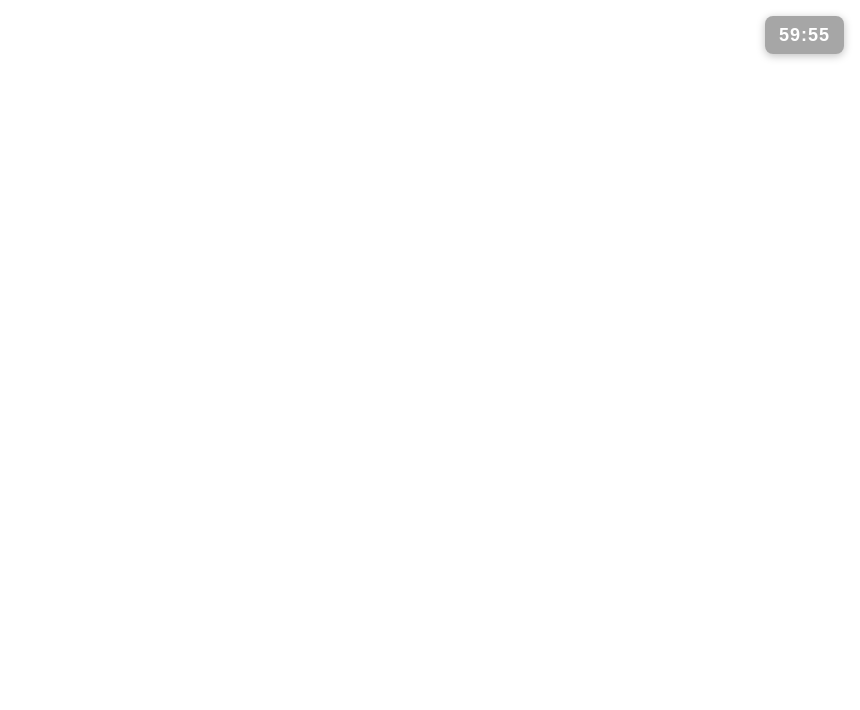
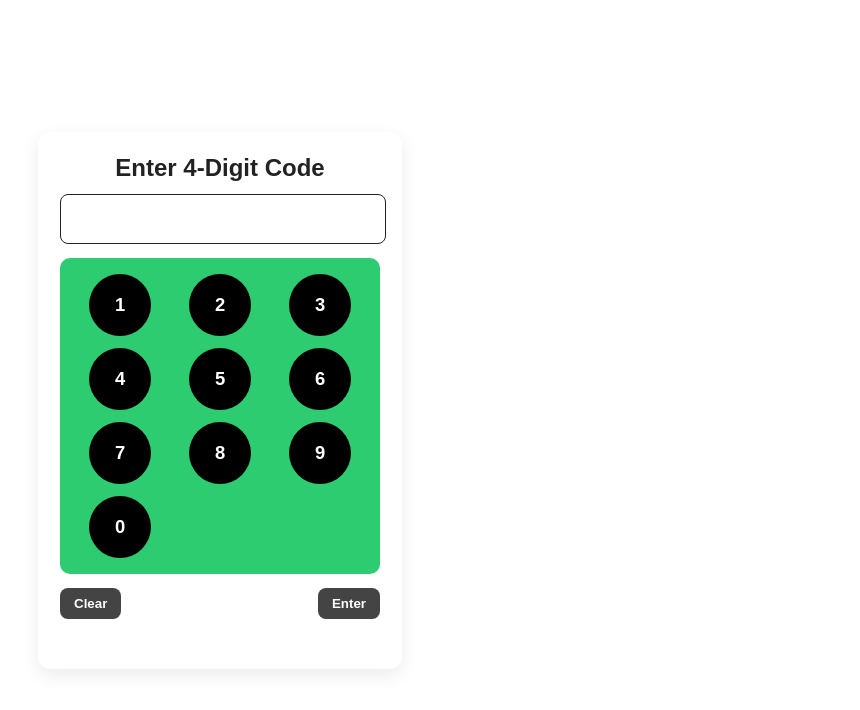
Before and after one commit to emmyworksup/project1, a plain HTML site: page timer.html in a window 1280 px wide. Shown: the whole page, without its empty margins (420-1280 px from the left). Drawn offline with Linux system fonts and the light colour scheme.

Commit message:
Update timer.html

```diff
--- a/timer.html
+++ b/timer.html
@@ -2,45 +2,90 @@
 <html lang="en">
 <head>
   <meta charset="utf-8" />
-  <meta name="viewport" content="width=device-width,initial-scale=1" />
-  <title>Timer</title>
+  <meta name="viewport" content="width=device-width, initial-scale=1" />
+  <title>Safe Lock</title>
   <style>
-    /* Small transparent black box, white text — Genially-like */
-    :root { --box-bg: rgba(0,0,0,0.35); --text: #ffffff; --radius: 8px; --padding: 10px 14px; --font: 16px/1 "Arial",sans-serif; }
-
-    html,body { height:100%; margin:0; background:transparent; }
-    #timerBox {
-      position: fixed;
-      top: 16px;
-      right: 16px;
-      background: var(--box-bg);
-      color: var(--text);
-      padding: var(--padding);
-      border-radius: var(--radius);
-      font: var(--font);
-      display: inline-flex;
-      align-items: center;
-      gap: 10px;
-      box-shadow: 0 2px 8px rgba(0,0,0,0.25);
-      z-index: 9999;
-      -webkit-font-smoothing:antialiased;
-    }
-    #minutes { font-weight: 700; font-size: 18px; letter-spacing: 1px; }
-    #status { display:none; font-size:12px; color: rgba(255,255,255,0.85); }
-    #resetBtn { display:none; background:transparent; border:1px solid rgba(255,255,255,0.12); color:var(--text); padding:6px 8px; border-radius:6px; cursor:pointer; font-size:12px; }
-    /* keep minimal, professional */
+    body{margin:0;height:100vh;display:flex;align-items:center;justify-content:center;background:#fff;font-family:Arial,Helvetica,sans-serif}
+    .safe-container{width:320px;text-align:center;padding:22px;border-radius:12px;box-shadow:0 6px 18px rgba(0,0,0,0.08);background:#fff}
+    h2{margin:0 0 12px;color:#222}
+    .display{width:100%;height:46px;border:1px solid #222;border-radius:8px;margin-bottom:14px;font-size:1.4rem;text-align:center;letter-spacing:8px;background:#fff}
+    .keypad-area{background:#2ecc71;padding:16px;border-radius:10px}
+    .keypad{display:grid;grid-template-columns:repeat(3,1fr);gap:12px;justify-items:center}
+    .key{width:62px;height:62px;border-radius:50%;background:#000;color:#fff;border:none;font-weight:700;font-size:1.15rem;cursor:pointer}
+    .key:active{transform:scale(.97)}
+    .actions{display:flex;justify-content:space-between;margin-top:14px}
+    .btn{background:#444;color:#fff;border:none;padding:8px 14px;border-radius:8px;cursor:pointer;font-weight:600}
+    #msg{margin-top:10px;height:18px;color:#d33;font-weight:600}
   </style>
 </head>
 <body>
-  <div id="timerBox" aria-live="polite" aria-atomic="true">
-    <div id="minutes">--:--</div>
-    <div id="status"></div>
-    <button id="resetBtn" type="button">Reset</button>
+  <div class="safe-container">
+    <h2>Enter 4-Digit Code</h2>
+    <input id="display" class="display" type="text" readonly maxlength="4" />
+    <div class="keypad-area">
+      <div id="keypad" class="keypad"></div>
+    </div>
+    <div class="actions">
+      <button id="clear" class="btn">Clear</button>
+      <button id="submit" class="btn">Enter</button>
+    </div>
+    <div id="msg"></div>
   </div>
 
-  <!-- optional time-up sound (kept but neutral) -->
-  <audio id="timeUpSound" src="https://actions.google.com/sounds/v1/alarms/alarm_clock.ogg" preload="auto"></audio>
+  <script>
+    const SAFE_CODE = "1234";
+    const SUCCESS_URL = "https://view.genially.com/685856038f02a2a3b61b01ac/interactive-content-copy-escape-room-kommunen?page=21";
+    const FAIL_URL = "https://view.genially.com/685856038f02a2a3b61b01ac/interactive-content-copy-escape-room-kommunen?page=20";
 
-  <script src="script.js"></script>
+    const display = document.getElementById('display');
+    const keypad = document.getElementById('keypad');
+    const msg = document.getElementById('msg');
+    const submitBtn = document.getElementById('submit');
+    const clearBtn = document.getElementById('clear');
+
+    const keys = ['1','2','3','4','5','6','7','8','9','0'];
+    keys.forEach(k => {
+      const b = document.createElement('button');
+      b.className = 'key';
+      b.textContent = k;
+      b.addEventListener('click', () => {
+        if (display.value.length < 4) {
+          display.value += k;
+          msg.textContent = '';
+        }
+      });
+      keypad.appendChild(b);
+    });
+
+    clearBtn.addEventListener('click', () => { display.value = ''; msg.textContent = ''; });
+
+    function checkCode(){
+      const val = display.value.trim();
+      if (val.length !== 4) {
+        msg.textContent = 'Enter 4 digits';
+        msg.style.color = '#d33';
+        return;
+      }
+
+      if (val === SAFE_CODE) {
+        msg.style.color = '#1b8a3e';
+        msg.textContent = '✅ Correct — redirecting...';
+        setTimeout(() => {
+          try { top.location.href = SUCCESS_URL; } catch(e){ window.location.href = SUCCESS_URL; }
+        }, 500);
+      } else {
+        msg.style.color = '#d33';
+        msg.textContent = '❌ Wrong code';
+        setTimeout(() => {
+          try { top.location.href = FAIL_URL; } catch(e){ window.location.href = FAIL_URL; }
+        }, 500);
+      }
+    }
+
+    submitBtn.addEventListener('click', checkCode);
+    document.addEventListener('keydown', (e) => {
+      if (e.key === 'Enter') checkCode();
+    });
+  </script>
 </body>
 </html>
```
